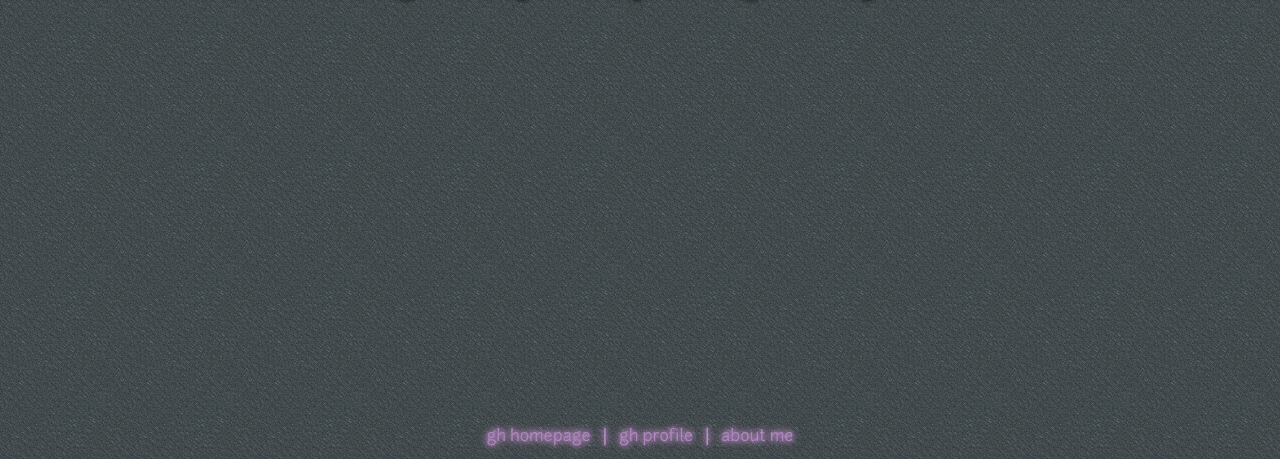
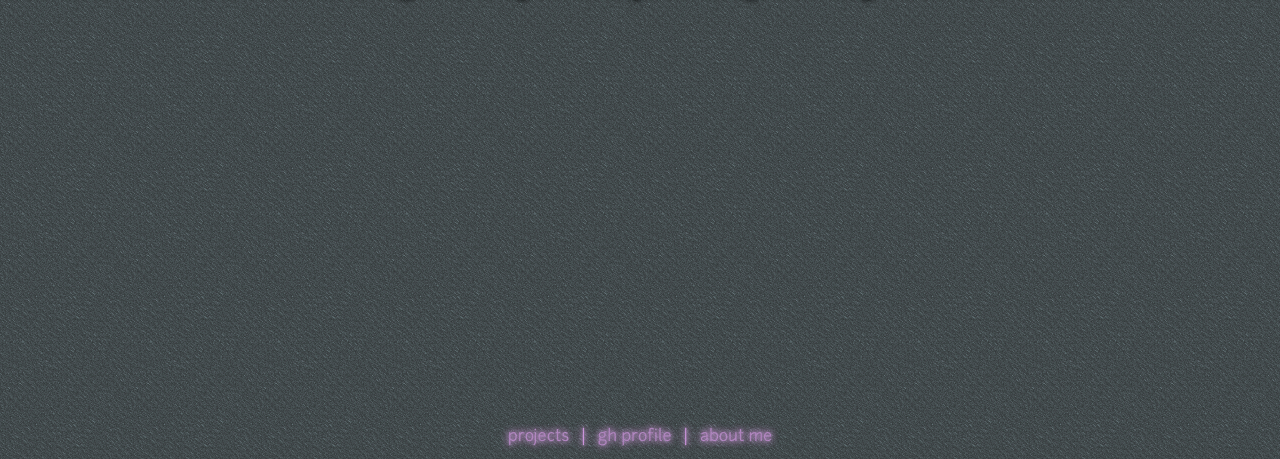
Before and after one commit to AnotherKamila/anotherkamila.github.com-old, a plain HTML site: page index.html in a window 1280 px wide. Shown: the part 341-800 px from the top of the page. Drawn offline with Linux system fonts and the light colour scheme.

Commit message:
change footer

```diff
--- a/index.html
+++ b/index.html
@@ -26,7 +26,7 @@
 
             <footer class="sitewide">
                 <nav>
-                    <a href="http://anotherkamila.github.com/">gh homepage</a>
+                    <a href="http://anotherkamila.github.com/">projects</a>
                     |
                     <a href="http://github.com/anotherkamila/">gh profile</a>
                     |
```
Also changed, not shown: this.html (+1 -1 lines).
